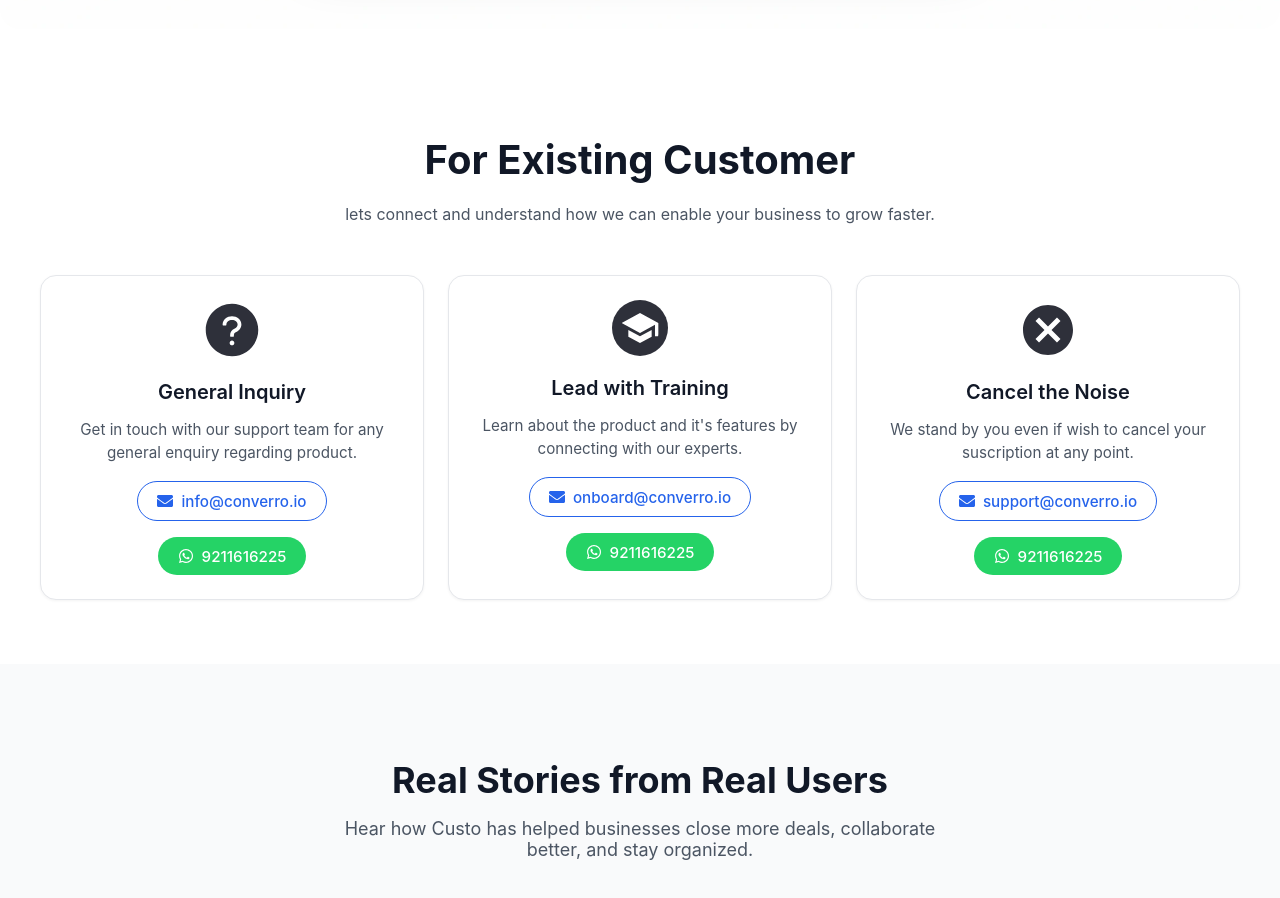
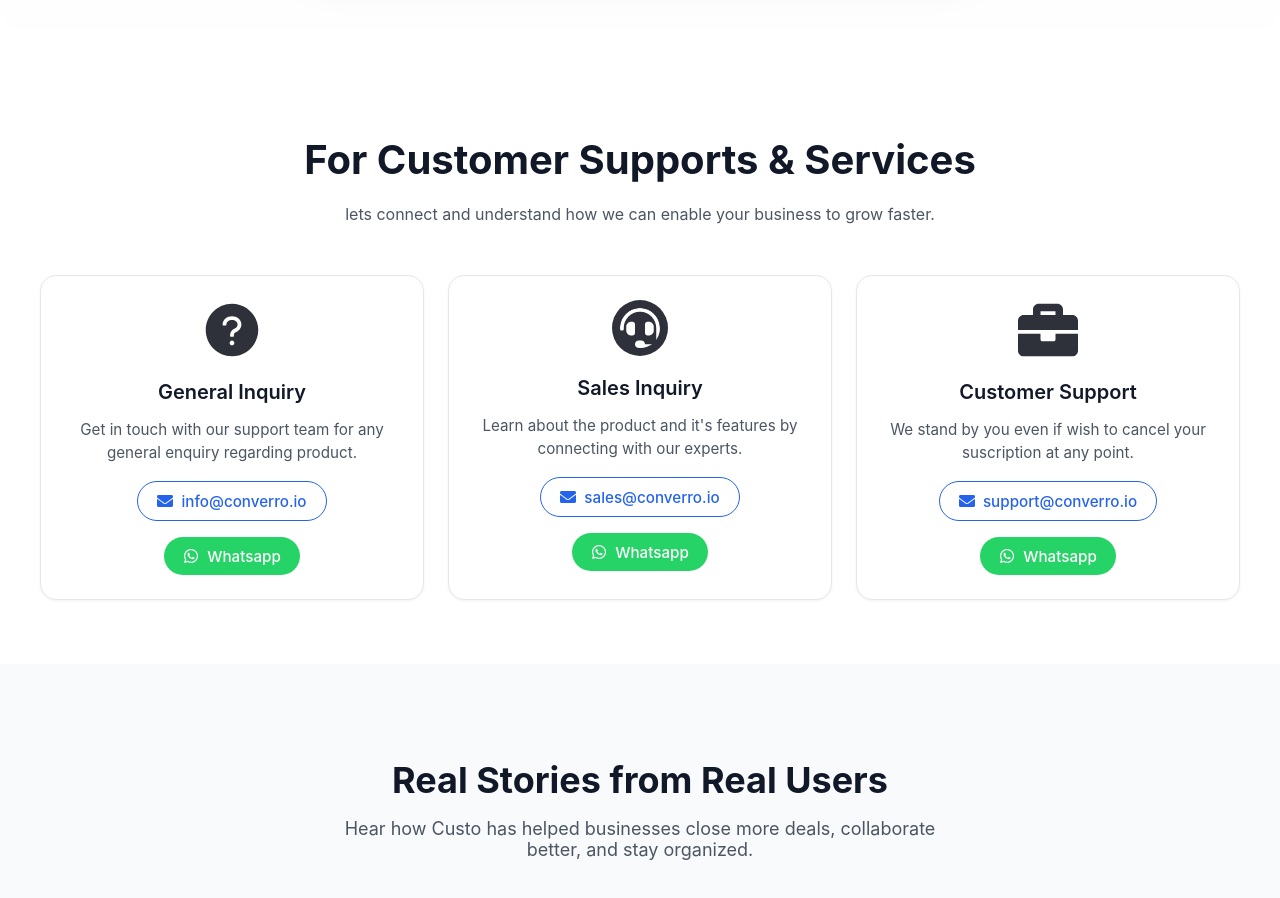
Before and after one commit to IsHa2507/converro, a React (Create React App) app: page /contactus in a window 1280 px wide. Shown: the part 1060-1958 px from the top of the page. Built offline with nearby package versions, Linux system fonts and the light colour scheme.

Commit message:
title updated

```diff
--- a/src/components/CustomerHelp.js
+++ b/src/components/CustomerHelp.js
@@ -1,8 +1,8 @@
 import React from "react";
 import { AiFillQuestionCircle } from "react-icons/ai";
-import { MdSchool } from "react-icons/md"; // Training
-import { MdCancel } from "react-icons/md"; // Cancel
-import { FaEnvelope, FaWhatsapp } from "react-icons/fa";
+
+import { FaEnvelope, FaWhatsapp, FaBriefcase, FaHeadset } from "react-icons/fa";
+
 import "./CustomerHelp.css";
 
 const PrinciplesSection = () => {
@@ -16,16 +16,16 @@
       whatsapp: "https://wa.me/9211616225",
     },
     {
-      icon:  <MdSchool className="principle-icon green circle-icon" />,
-      title: "Lead with Training",
+      icon:  <FaHeadset className="principle-icon green circle-icon" />,
+      title: "Sales Inquiry",
       description:
         "Learn about the product and it's features by connecting with our experts.",
-      email: "mailto:onboard@converro.io",
+      email: "mailto:sales@converro.io",
       whatsapp: "https://wa.me/9211616225",
     },
     {
-      icon: <MdCancel className="principle-icon red" />,
-      title: "Cancel the Noise",
+      icon: <FaBriefcase className="principle-icon red" />,
+      title: "Customer Support",
       description:
         "We stand by you even if wish to cancel your suscription at any point.",
       email: "mailto:support@converro.io",
@@ -37,7 +37,7 @@
     <section className="principles-section">
       <div className="principles-container">
         <h2 className="principles-heading">
-          For Existing Customer
+          For Customer Supports & Services
         </h2>
         <p className="principles-subheading">
          lets connect and understand how we can enable your business to grow faster.
@@ -66,7 +66,7 @@
                   target="_blank"
                   rel="noopener noreferrer"
                 >
-                  <FaWhatsapp className="btn-icon" /> 9211616225
+                  <FaWhatsapp className="btn-icon" /> Whatsapp
                 </a>
               </div>
             </div>
```
